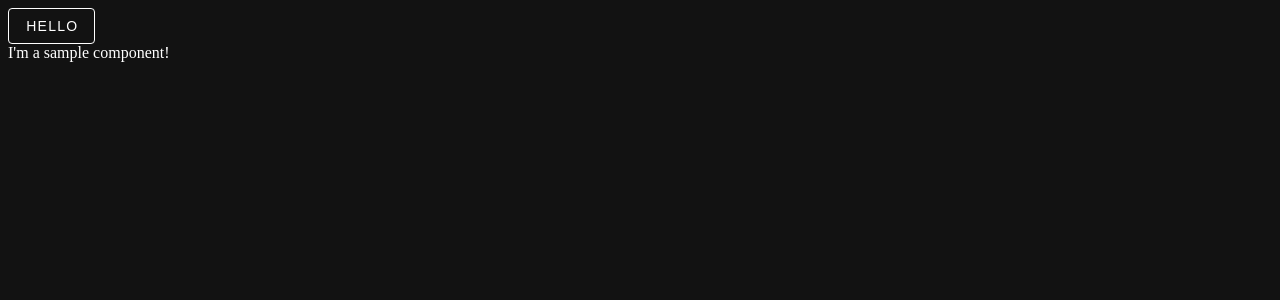
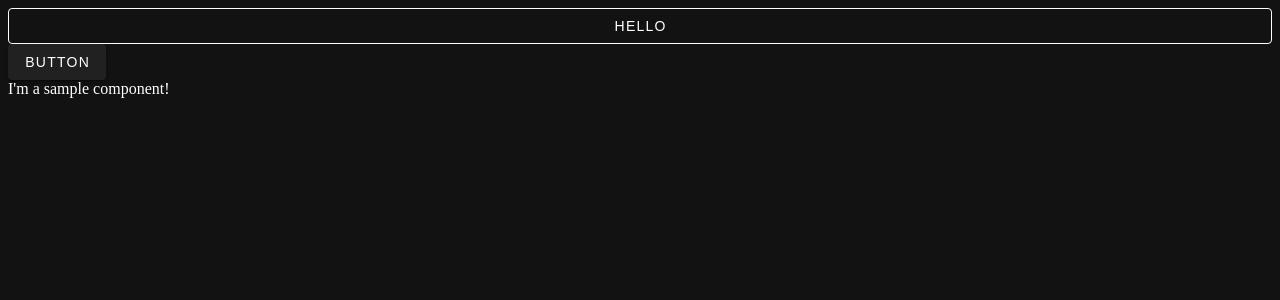
Before and after one commit to NathanRVazquez/ByteHacks2025, a Vue app: page / in a window 1280 px wide. Shown: the top 300 px of the page. Built offline with nearby package versions, Linux system fonts and the light colour scheme; the HTML template or start-up script is replaced by a standard one.

Commit message:
initial commit

```diff
--- /dev/null
+++ b/src/components/Button.vue
@@ -0,0 +1,13 @@
+<template>
+	<div>
+		<v-btn>Button</v-btn>
+	</div>
+</template>
+
+<script setup lang="ts">
+
+</script>
+
+<style scoped>
+
+</style>
--- a/src/views/home.vue
+++ b/src/views/home.vue
@@ -1,11 +1,13 @@
 <template>
   <div>
-    <v-btn class="h-full" variant="outlined">HELLO</v-btn>
+    <v-btn class="w-full" variant="outlined">HELLO</v-btn>
+	<Button />
     <Sample />
   </div>
 </template>
 
 <script setup lang="ts">
+import Button from '@/components/Button.vue';
 import Sample from '@/components/Sample.vue';
 
 </script>
```
